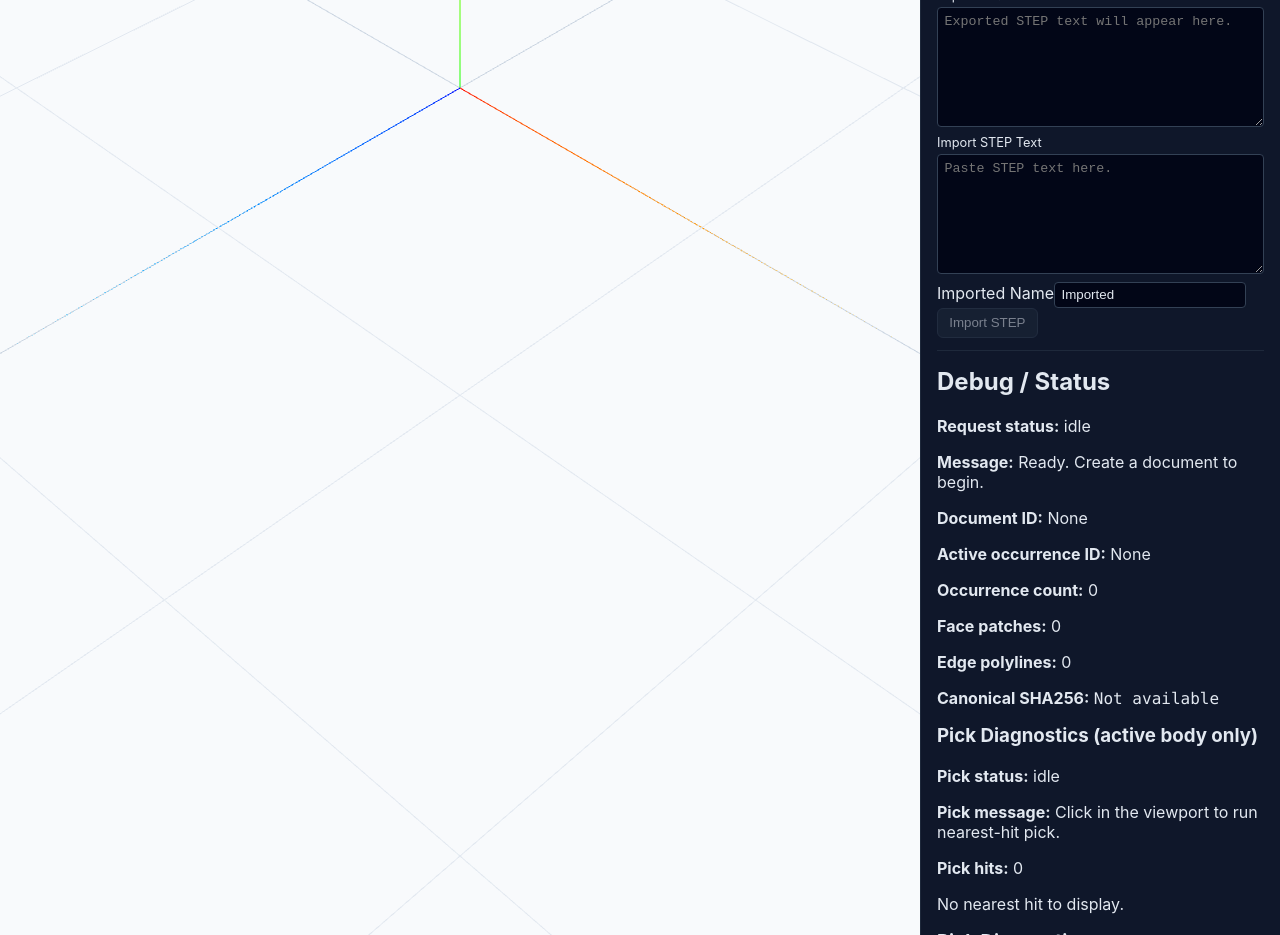
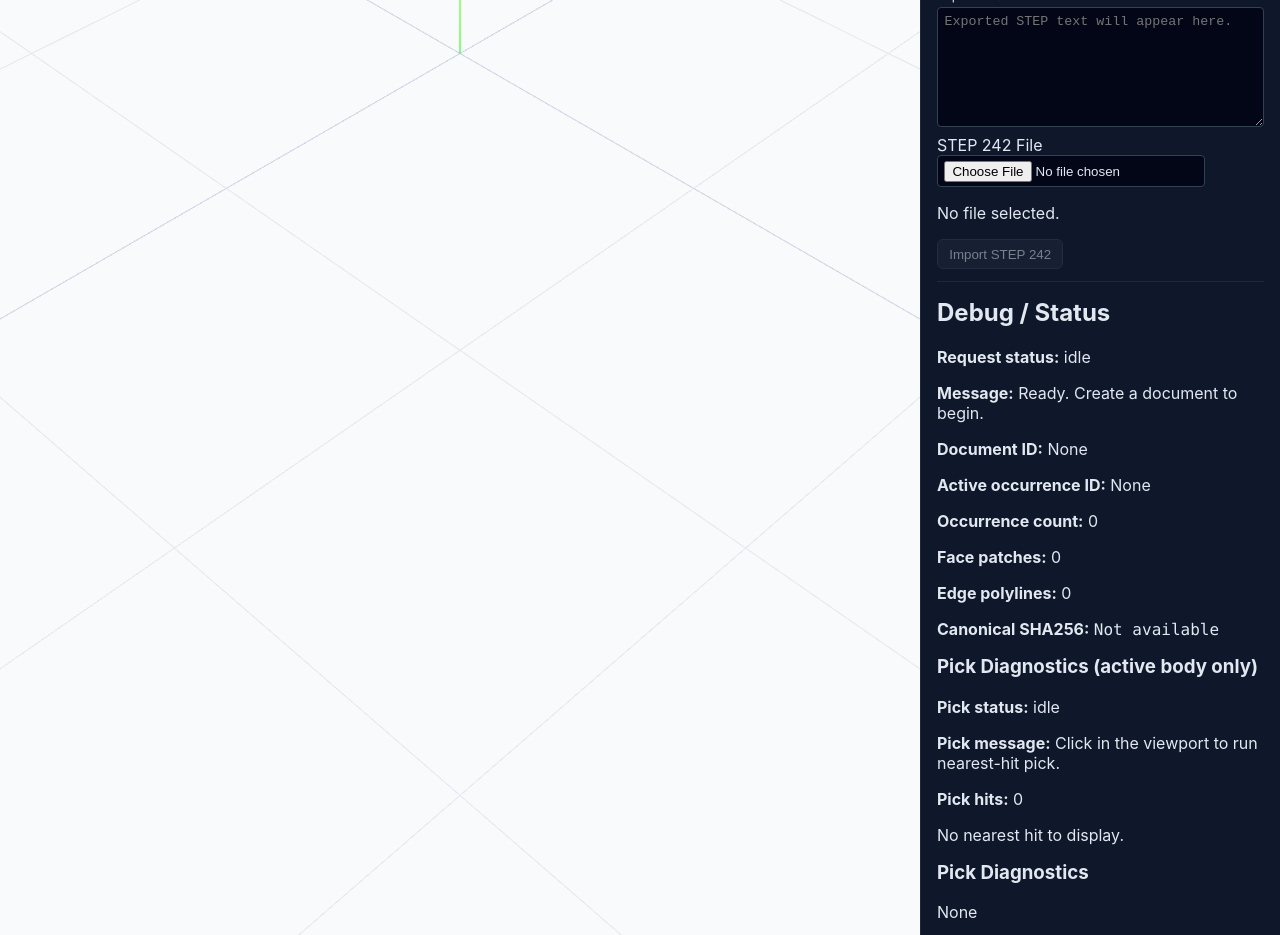
Before and after one commit to yuechen-li-dev/Aetheris, a React (Vite) app in the folder aetheris.client/: page / in a window 1280 px wide. Shown: the part 980-1915 px from the top of the page. Built offline with nearby package versions, Linux system fonts and the light colour scheme.

Commit message:
Add STEP 242 file upload import flow in frontend

```diff
--- a/aetheris.client/package.json
+++ b/aetheris.client/package.json
@@ -19,6 +19,8 @@
   },
   "devDependencies": {
     "@eslint/js": "^9.39.1",
+    "@testing-library/jest-dom": "^6.9.1",
+    "@testing-library/react": "^16.3.2",
     "@types/node": "^24.10.1",
     "@types/react": "^19.2.7",
     "@types/react-dom": "^19.2.3",
@@ -27,6 +29,7 @@
     "eslint-plugin-react-hooks": "^7.0.1",
     "eslint-plugin-react-refresh": "^0.4.24",
     "globals": "^16.5.0",
+    "jsdom": "^28.1.0",
     "typescript": "~5.9.3",
     "typescript-eslint": "^8.48.0",
     "vite": "^7.3.1",
--- a/aetheris.client/src/App.tsx
+++ b/aetheris.client/src/App.tsx
@@ -52,9 +52,11 @@ function App() {
     const [booleanToolBodyId, setBooleanToolBodyId] = useState<string>('');
     const [booleanOperation, setBooleanOperation] = useState<BooleanOperationUi>('Union');
     const [stepExportText, setStepExportText] = useState('');
-    const [stepImportText, setStepImportText] = useState('');
-    const [stepImportName, setStepImportName] = useState('Imported');
+    const [stepImportFile, setStepImportFile] = useState<File | null>(null);
     const [stepCanonicalHash, setStepCanonicalHash] = useState<string | null>(null);
+    const [stepImportSelectionMessage, setStepImportSelectionMessage] = useState('No file selected.');
+
+    const maxStepFileSizeBytes = 5 * 1024 * 1024;
 
     const runAction = useCallback(async (actionName: string, action: () => Promise<void>) => {
         setStatus('loading');
@@ -111,9 +113,9 @@ function App() {
             setBooleanToolBodyId('');
             setBooleanOperation('Union');
             setStepExportText('');
-            setStepImportText('');
-            setStepImportName('Imported');
+            setStepImportFile(null);
             setStepCanonicalHash(null);
+            setStepImportSelectionMessage('No file selected.');
         });
     }, [runAction]);
 
@@ -216,23 +218,49 @@ function App() {
     }, [activeBodyId, documentId, occurrences, runAction]);
 
     const handleImportStep = useCallback(async () => {
-        if (!documentId) {
+        if (!documentId || !stepImportFile) {
+            return;
+        }
+
+        if (stepImportFile.size <= 0) {
+            setStatus('error');
+            setStatusMessage('Selected STEP file is empty.');
+            setDiagnostics([]);
+            return;
+        }
+
+        if (stepImportFile.size > maxStepFileSizeBytes) {
+            setStatus('error');
+            setStatusMessage(`Selected STEP file is too large (${stepImportFile.size} bytes). Limit is ${maxStepFileSizeBytes} bytes.`);
+            setDiagnostics([]);
             return;
         }
 
         await runAction('Import STEP', async () => {
-            const imported = await importStep(documentId, stepImportText, stepImportName.trim().length === 0 ? undefined : stepImportName.trim());
+            const stepText = await stepImportFile.text();
+            if (stepText.trim().length === 0) {
+                throw new ApiError('Selected STEP file is empty.', []);
+            }
+
+            const imported = await importStep(documentId, stepText);
             setStepExportText('');
             await refreshSummaryAndActiveTessellation(imported.occurrenceId);
             const exported = await exportDefinitionStep(documentId, imported.definitionId);
             setStepCanonicalHash(exported.canonicalHash);
-            setStepImportName(imported.name ?? 'Imported');
             setPickStatus('idle');
             setPickMessage(`Imported occurrence ${imported.occurrenceId} is now active.`);
             setPickDiagnostics([]);
             setPickHits([]);
         });
-    }, [documentId, refreshSummaryAndActiveTessellation, runAction, stepImportName, stepImportText]);
+    }, [documentId, maxStepFileSizeBytes, refreshSummaryAndActiveTessellation, runAction, stepImportFile]);
+
+    const handleStepFileSelection = useCallback((fileList: FileList | null) => {
+        const selected = fileList?.[0] ?? null;
+        setStepImportFile(selected);
+        setStepImportSelectionMessage(selected
+            ? `Selected file: ${selected.name} (${selected.size} bytes)`
+            : 'No file selected.');
+    }, []);
 
     const handleUseActiveBodyAsTarget = useCallback(() => {
         if (activeBodyId) {
@@ -325,7 +353,7 @@ function App() {
     const nearestHit = pickHits[0] ?? null;
     const highlightedFaceId = nearestHit?.entityKind === 'Face' ? nearestHit.faceId : null;
     const highlightedEdgeId = nearestHit?.entityKind === 'Edge' ? nearestHit.edgeId : null;
-    const canImportStep = Boolean(documentId && stepImportText.trim().length > 0 && status !== 'loading');
+    const canImportStep = Boolean(documentId && stepImportFile && status !== 'loading');
     const canExecuteBoolean = Boolean(
         documentId
         && bodyIds.length >= 2
@@ -448,15 +476,16 @@ function App() {
                             Exported STEP
                             <textarea value={stepExportText} readOnly placeholder="Exported STEP text will appear here." rows={7} />
                         </label>
-                        <label className="textarea-label">
-                            Import STEP Text
-                            <textarea value={stepImportText} onChange={(event) => setStepImportText(event.target.value)} placeholder="Paste STEP text here." rows={7} />
+                        <label>
+                            STEP 242 File
+                            <input
+                                type="file"
+                                accept=".step,.stp,text/plain"
+                                onChange={(event) => handleStepFileSelection(event.target.files)}
+                            />
                         </label>
-                        <label>
-                            Imported Name
-                            <input type="text" value={stepImportName} onChange={(event) => setStepImportName(event.target.value)} />
-                        </label>
-                        <button type="button" onClick={() => void handleImportStep()} disabled={!canImportStep}>Import STEP</button>
+                        <p>{stepImportSelectionMessage}</p>
+                        <button type="button" onClick={() => void handleImportStep()} disabled={!canImportStep}>Import STEP 242</button>
                     </section>
 
                     <h2>Debug / Status</h2>
--- a/aetheris.client/vitest.config.ts
+++ b/aetheris.client/vitest.config.ts
@@ -2,7 +2,7 @@ import { defineConfig } from 'vitest/config';
 
 export default defineConfig({
     test: {
-        environment: 'node',
-        include: ['src/__tests__/**/*.test.ts'],
+        environment: 'jsdom',
+        include: ['src/__tests__/**/*.test.ts', 'src/__tests__/**/*.test.tsx'],
     },
 });
```
Also changed, not shown: 3 other files (tests, documents, lock files or other folders).
